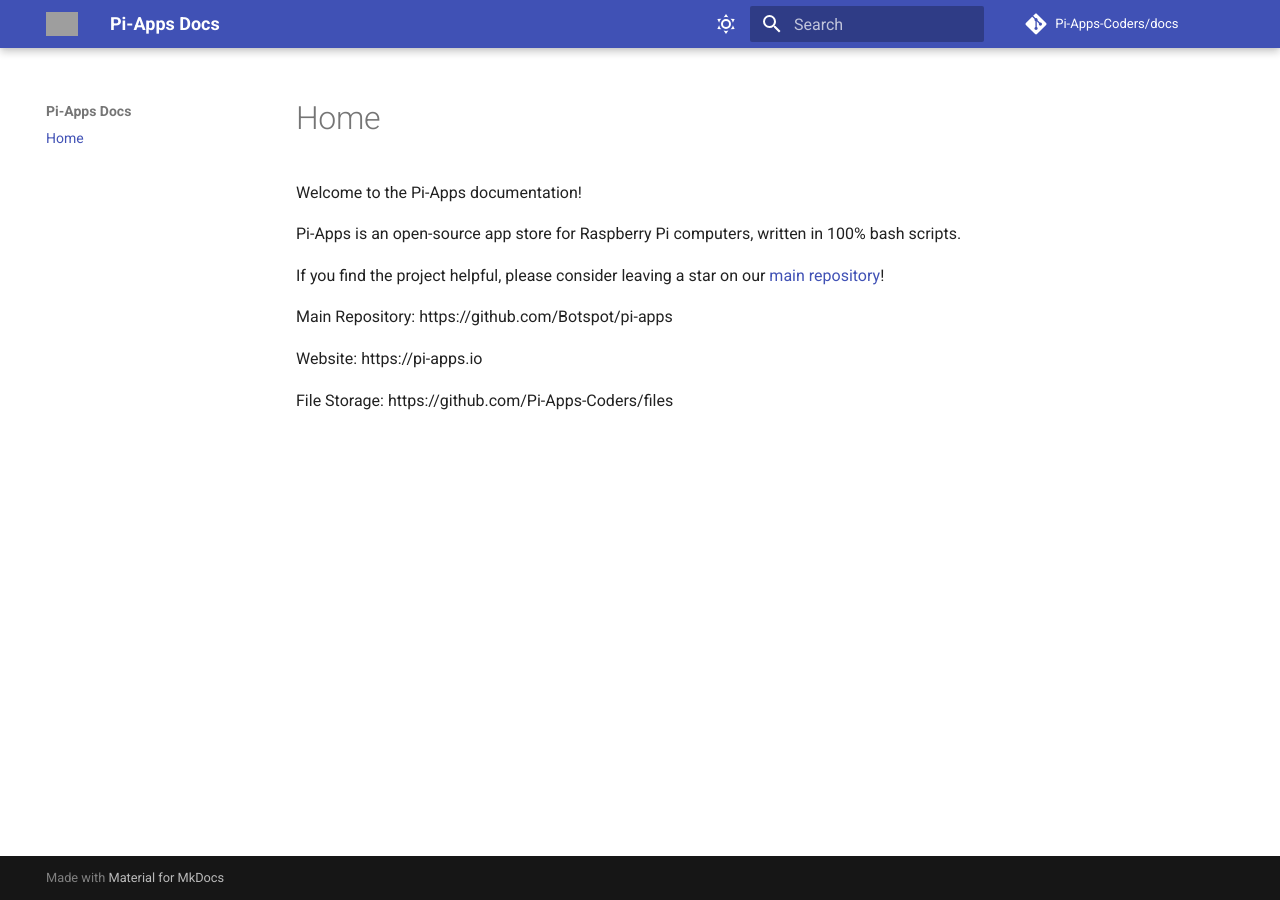
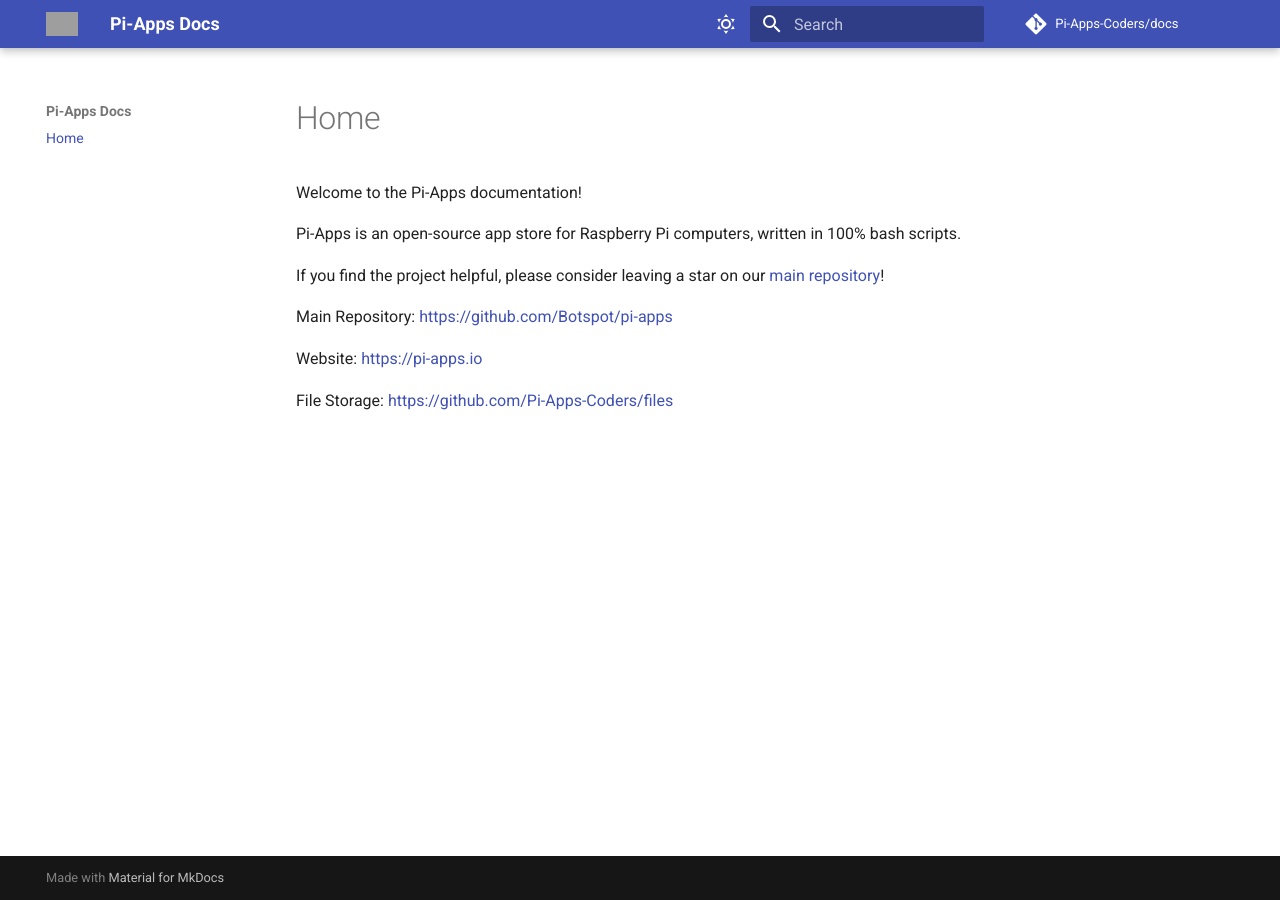
Before and after one commit to Pi-Apps-Coders/docs, an MkDocs documentation site: the page built from docs/index.md, in a window 1280 px wide. Built offline with MkDocs 1.6.1 and Material for MkDocs 9.7.7, drawn with Linux system fonts in a browser that asks for light colours; comment, search, counter and statistics services are not loaded; part of the change alters nothing that is shown; grey boxes are pictures that could not be loaded.

```diff
--- a/docs/index.md
+++ b/docs/index.md
@@ -6,8 +6,8 @@ Pi-Apps is an open-source app store for Raspberry Pi computers, written in 100%
 
 If you find the project helpful, please consider leaving a star on our [main repository](https://github.com/Botspot/pi-apps)!
 
-Main Repository: https://github.com/Botspot/pi-apps
+Main Repository: [https://github.com/Botspot/pi-apps](https://github.com/Botspot/pi-apps)
 
-Website: https://pi-apps.io
+Website: [https://pi-apps.io](https://pi-apps.io)
 
-File Storage: https://github.com/Pi-Apps-Coders/files
+File Storage: [https://github.com/Pi-Apps-Coders/files](https://github.com/Pi-Apps-Coders/files)
```
